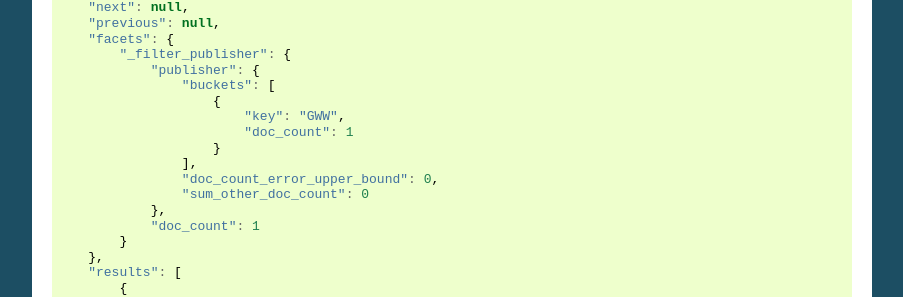
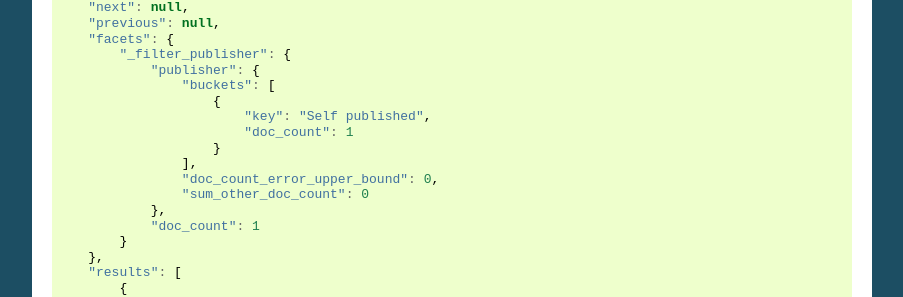
Before and after one commit to barseghyanartur/django-elasticsearch-dsl-drf, a Sphinx documentation site: the page built from docs/advanced_usage_examples.rst, in a window 1280 px wide and 900 px high, scrolled down 24803 px. Shown: the part 151-448 px from the top of the window, without its empty margins (198-1101 px from the left). Built offline with Sphinx 7.4.7, drawn with Linux system fonts in a browser that asks for light colours; pages that are not in the unit, such as notebooks, are missing from menus.

Commit message:
docs updated

```diff
--- a/advanced_usage_examples.rst
+++ b/advanced_usage_examples.rst
@@ -1579,7 +1579,7 @@ in your search results so you can show users where the query matches are.
                 "publisher": {
                     "buckets": [
                         {
-                            "key": "GWW",
+                            "key": "Self published",
                             "doc_count": 1
                         }
                     ],
--- a/docs/advanced_usage_examples.rst
+++ b/docs/advanced_usage_examples.rst
@@ -1579,7 +1579,7 @@ in your search results so you can show users where the query matches are.
                 "publisher": {
                     "buckets": [
                         {
-                            "key": "GWW",
+                            "key": "Self published",
                             "doc_count": 1
                         }
                     ],
--- a/docs/changelog.rst
+++ b/docs/changelog.rst
@@ -14,6 +14,12 @@ are used for versioning (schema follows below):
   release notes carefully before upgrading (for example, when upgrading from
   0.3.4 to 0.4).
 - All backwards incompatible changes are mentioned in this document.
+
+0.6.1
+-----
+2017-11-28
+
+- Documentation fixes.
 
 0.6
 ---
```
